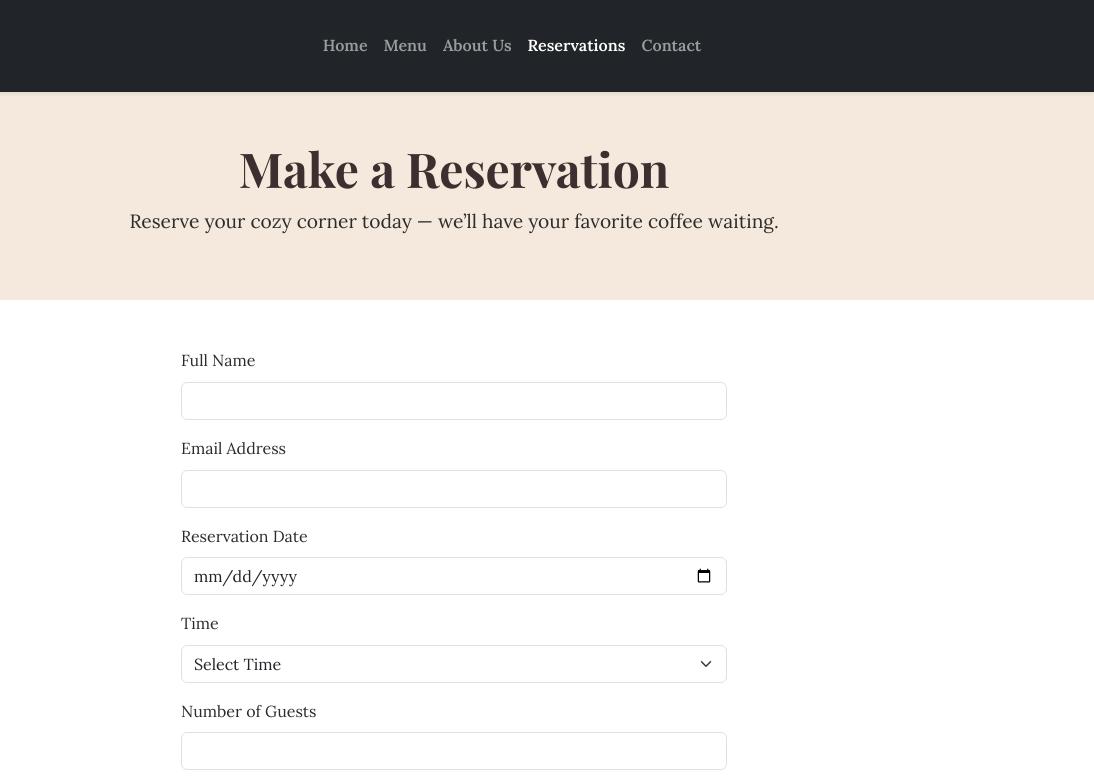
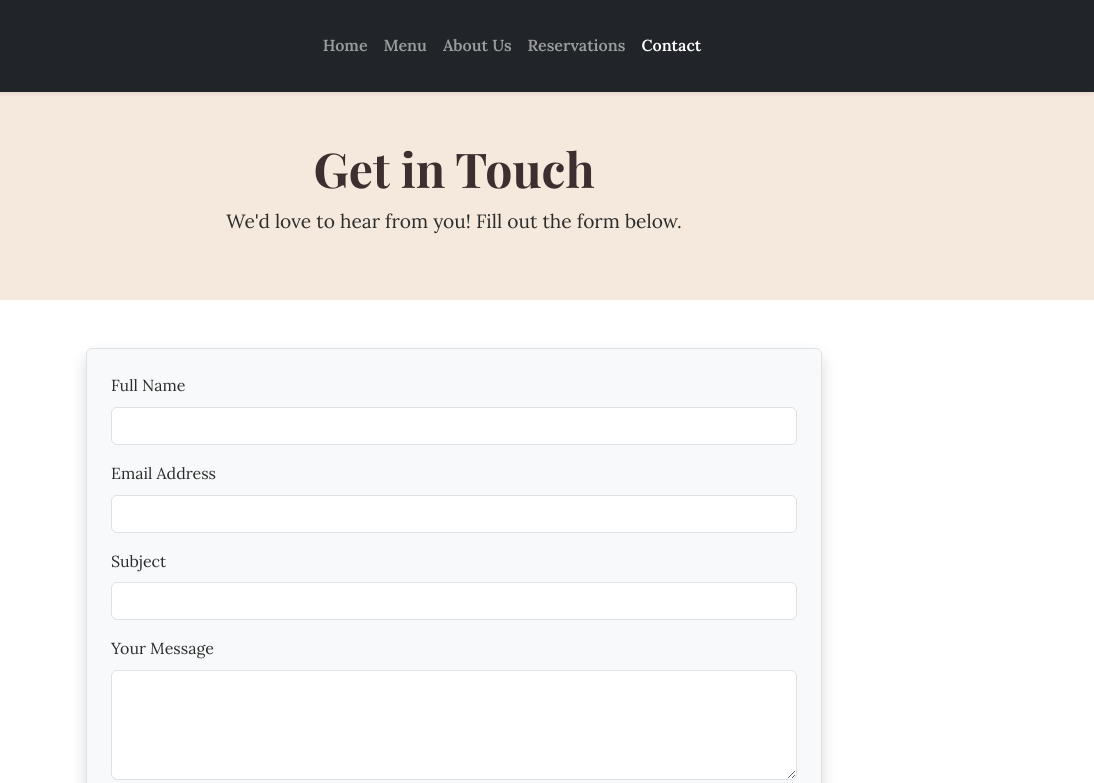
Before and after one commit to Kitsiso-Keaitse/cse24-167, a plain HTML site: page contact.html in a window 1280 px wide. Shown: the top 783 px of the page, 186-1280 px from the left. Drawn offline with nearby package versions, Linux system fonts and the light colour scheme.

Commit message:
Add files via upload

```diff
--- a/contact.html
+++ b/contact.html
@@ -3,7 +3,7 @@
 <head>
   <meta charset="UTF-8" />
   <meta name="viewport" content="width=device-width, initial-scale=1" />
-  <title>Reservations | The Cozy Coffee Shop</title>
+  <title>Contact Us | The Cozy Coffee Shop</title>
   <link href="https://cdn.jsdelivr.net/npm/bootstrap@5.3.0/dist/css/bootstrap.min.css" rel="stylesheet" />
   <link href="https://fonts.googleapis.com/css2?family=Playfair+Display:wght@400;700&family=Lora:wght@400;600&display=swap" rel="stylesheet" />
   <link rel="stylesheet" href="styles.css" />
@@ -23,8 +23,8 @@
           <li class="nav-item"><a class="nav-link" href="index.html">Home</a></li>
           <li class="nav-item"><a class="nav-link" href="menu.html">Menu</a></li>
           <li class="nav-item"><a class="nav-link" href="about.html">About Us</a></li>
-          <li class="nav-item"><a class="nav-link active" href="reservations.html" aria-current="page">Reservations</a></li>
-          <li class="nav-item"><a class="nav-link" href="contact.html">Contact</a></li>
+          <li class="nav-item"><a class="nav-link" href="reservations.html">Reservations</a></li>
+          <li class="nav-item"><a class="nav-link active" href="contact.html" aria-current="page">Contact</a></li>
         </ul>
       </div>
     </div>
@@ -33,50 +33,35 @@
   <!-- Hero Section -->
   <section class="hero bg-warm-beige py-5 text-center">
     <div class="container">
-      <h1 class="display-5 fw-bold">Make a Reservation</h1>
-      <p class="lead">Reserve your cozy corner today — we’ll have your favorite coffee waiting.</p>
+      <h1 class="display-5 fw-bold">Get in Touch</h1>
+      <p class="lead">We'd love to hear from you! Fill out the form below.</p>
     </div>
   </section>
 
-  <!-- Reservation Form -->
+  <!-- Contact Form Section -->
   <section class="py-5 bg-white">
     <div class="container">
       <div class="row justify-content-center">
-        <div class="col-md-8 col-lg-6">
-          <form id="reservationForm">
+        <div class="col-md-8">
+          <form id="contactForm" class="p-4 border rounded bg-light shadow">
             <div class="mb-3">
               <label for="name" class="form-label">Full Name</label>
-              <input type="text" class="form-control" id="name" required />
+              <input type="text" id="name" class="form-control" required />
             </div>
             <div class="mb-3">
               <label for="email" class="form-label">Email Address</label>
-              <input type="email" class="form-control" id="email" required />
+              <input type="email" id="email" class="form-control" required />
             </div>
             <div class="mb-3">
-              <label for="date" class="form-label">Reservation Date</label>
-              <input type="date" class="form-control" id="date" required />
+              <label for="subject" class="form-label">Subject</label>
+              <input type="text" id="subject" class="form-control" required />
             </div>
             <div class="mb-3">
-              <label for="time" class="form-label">Time</label>
-              <select class="form-select" id="time" required>
-                <option selected disabled>Select Time</option>
-                <option>08:00 AM</option>
-                <option>10:00 AM</option>
-                <option>12:00 PM</option>
-                <option>02:00 PM</option>
-                <option>04:00 PM</option>
-                <option>06:00 PM</option>
-              </select>
+              <label for="message" class="form-label">Your Message</label>
+              <textarea id="message" class="form-control" rows="4" required></textarea>
             </div>
-            <div class="mb-3">
-              <label for="guests" class="form-label">Number of Guests</label>
-              <input type="number" class="form-control" id="guests" min="1" max="10" required />
+            <button type="submit" class="btn btn-dark">Send Message</button>
             </div>
-            <div class="mb-3">
-              <label for="notes" class="form-label">Special Requests</label>
-              <textarea class="form-control" id="notes" rows="3"></textarea>
-            </div>
-            <button type="submit" class="btn btn-dark w-100">Book Now</button>
           </form>
         </div>
       </div>
@@ -87,7 +72,7 @@
   <footer class="bg-dark-brown text-off-white pt-5 pb-4">
     <div class="container">
       <div class="row gy-4">
-        <!-- Quick Links -->
+
         <div class="col-md-4">
           <h5 class="footer-text">Quick Links</h5>
           <ul class="list-unstyled">
@@ -99,7 +84,6 @@
           </ul>
         </div>
 
-        <!-- Contact Details -->
         <div class="col-md-4">
           <h5 class="footer-text">Contact Us</h5>
           <p><strong>Address:</strong> Main Street, Gaborone, Botswana</p>
@@ -107,7 +91,6 @@
           <p><strong>Email:</strong> <a href="mailto:info@cozycoffeeshop.com" class="text-off-white text-decoration-underline">info@cozycoffeeshop.com</a></p>
         </div>
 
-        <!-- Social Media -->
         <div class="col-md-4">
           <h5 class="footer-text">Follow Us</h5>
           <div class="d-flex flex-column">
@@ -116,40 +99,35 @@
           </div>
         </div>
       </div>
-
       <hr class="border-light mt-4" />
-
       <div class="text-center small">
         &copy; 2025 The Cozy Coffee Shop. Always Brewing Joy.
       </div>
     </div>
   </footer>
 
+  <script>
 
-  <script src="https://cdn.jsdelivr.net/npm/bootstrap@5.3.0/dist/js/bootstrap.bundle.min.js"></script>
-  <script>
-    document.addEventListener("DOMContentLoaded", function () {
-      const form = document.getElementById("reservationForm");
-
-      form.addEventListener("submit", function (e) {
+    document.getElementById("contactForm").addEventListener("submit", function (e) {
       e.preventDefault();
 
       const name = document.getElementById("name").value.trim();
       const email = document.getElementById("email").value.trim();
-        const date = document.getElementById("date").value;
-        const time = document.getElementById("time").value;
-        const guests = document.getElementById("guests").value;
+      const subject = document.getElementById("subject").value.trim();
+      const message = document.getElementById("message").value.trim();
+      const successMessage = document.getElementById("formSuccess");
 
-        if (!name || !email || !date || time === "Select Time" || !guests) {
-          alert("Please fill out all required fields.");
-          return;
+      if (name && email && subject && message) {
+
+
+        alert(`Thank you ${name}! Your message has been sent successfully.`);
+
+        this.reset();
+
       }
-
-        alert(`Thank you, ${name}! Your reservation for ${guests} guest(s) has been received.`);
-
-        form.reset();
-      });
     });
   </script>
+
+  <script src="https://cdn.jsdelivr.net/npm/bootstrap@5.3.0/dist/js/bootstrap.bundle.min.js"></script>
 </body>
 </html>
```
Also changed, not shown: reservations.html (+1 -3 lines). Lines whose indentation alone changed are shown as unchanged.
